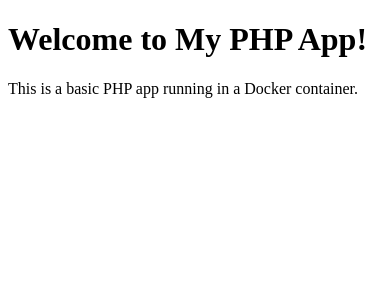
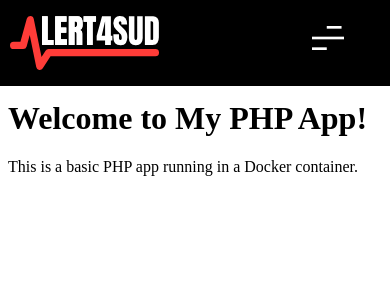
Before and after one commit to Code4sud/starter-php, a PHP site: page / in a window 390 px wide. Shown: the top 300 px of the page. Run offline with PHP 8.4, Linux system fonts and the light colour scheme.

Commit message:
add header and change host ingress

```diff
--- /dev/null
+++ b/header.php
@@ -0,0 +1,20 @@
+<header>
+    <nav class="container-header">
+        <a href="https://alert4sud.fr" class="logo-header">
+            <img src="public/images/logo-alert4sud.svg" alt="code4sud logo">
+        </a>
+        <div class="menu-container">
+            <button id="menuToggle" class="menu-burger">
+                <img src="public/images/burger-icon.svg" alt="menu burger">
+            </button>
+            <div id="drawer" class="drawer hidden">
+                <button id="closeDrawer" class="close-button">
+                    <svg class="close-icon" width="40" height="40" xmlns="http://www.w3.org/2000/svg" fill="white" viewBox="0 0 24 24"><path stroke="currentColor" stroke-width="2" d="M6 18L18 6M6 6l12 12"/></svg>
+                </button>
+                <div class="drawer-content">
+                    <ul id="menuList" class="menu-list"></ul>
+                </div>
+            </div>
+        </div>
+    </nav>
+</header>
--- a/index.php
+++ b/index.php
@@ -5,7 +5,7 @@ require 'src/db.php';
 
 // Create the table if it doesn't exist
 createTable();
-
+include 'header.php';
 $title = "Welcome to My PHP App!";
 $content = "<p>This is a basic PHP app running in a Docker container.</p>";
 
--- a/kube/ingress.yaml
+++ b/kube/ingress.yaml
@@ -7,10 +7,10 @@ metadata:
 spec:
   tls:
     - hosts:
-        - $PROJECT_NAME.ia4sud.fr
+        - $PROJECT_NAME.alert4sud.fr
       secretName: $PROJECT_NAME-sec
   rules:
-    - host: $PROJECT_NAME.ia4sud.fr
+    - host: $PROJECT_NAME.alert4sud.fr
       http:
         paths:
           - path: /
--- /dev/null
+++ b/public/css/header.css
@@ -0,0 +1,140 @@
+@import url('https://fonts.googleapis.com/css2?family=Anton&family=Open+Sans:ital,wght@0,300..800;1,300..800&display=swap');
+body.modal-open {
+    overflow: hidden;
+}
+
+header {
+    width: 100%;
+}
+
+header .container-header {
+    display: flex;
+    justify-content: space-between;
+    width: 100%;
+    padding: 20px;
+    position: fixed;
+    top: 0;
+    left: 0;
+    z-index: 1000;
+    right: 0;
+    background-color: black;
+}
+
+header .logo-header img {
+    max-width: 100%;
+}
+
+header .close-icon {
+    color: black;
+}
+
+header .menu-burger {
+    background: transparent !important;
+    border: none !important;
+    cursor: pointer !important;
+    padding: 0;
+    margin: 0;
+    width: 100%;
+    margin-right: 112px;
+    width: 100%;
+    margin-top: 10px;
+}
+
+header .menu-burger img {
+    width: 32px;
+    height: 100%;
+}
+
+header .menu-container {
+    height: 100%;
+}
+
+header .drawer {
+    position: fixed;
+    top: 0;
+    right: 0;
+    width: 100%;
+    height: 100%;
+    background-color: #fff375;
+    border: 1px solid #fff375;
+    display: flex;
+    flex-direction: column;
+    align-items: center;
+    justify-content: center;
+}
+
+header .hidden {
+    display: none;
+}
+
+header .close-button {
+    position: absolute;
+    top: 20px;
+    right: 20px;
+    background: none;
+    border: none;
+    cursor: pointer;
+}
+
+header .drawer-content {
+    display: flex;
+    justify-content: center;
+    align-items: center;
+    height: 100%;
+}
+
+header .menu-list {
+    display: flex;
+    flex-direction: column;
+    gap: 10px;
+}
+
+header .menu-list li {
+    list-style: none;
+}
+
+header .menu-item {
+    font-size: 2rem;
+    text-decoration: none;
+    display: flex;
+    align-items: self-start;
+    font-family: "Anton", system-ui;
+    color: black;
+}
+
+header .item-id {
+    font-family: "Open Sans", sans-serif;
+    font-size: 1rem;
+    margin-right: 10px;
+    color: red;
+}
+
+
+/* RESPONSIVE */
+
+@media (max-width: 768px) {
+    header .container-header {
+        padding: 16px 10px;
+    }
+    header .logo-header {
+        width: 190px !important;
+    }
+    header .menu-burger img {
+        width: 32px;
+    }
+}
+
+
+/* BETWEEN 768px and 1024px */
+
+@media (min-width: 768px) and (max-width: 1024px) {
+    header .logo-header {
+        width: 120px !important;
+    }
+}
+
+@media (min-width: 1024px) {
+    header .container-header {
+        padding: 20px;
+    }
+}
--- /dev/null
+++ b/public/css/main.css
@@ -0,0 +1,3 @@
+body {
+    margin-top: 100px !important;
+}
--- a/src/template.php
+++ b/src/template.php
@@ -7,11 +7,15 @@ function renderPage($title, $content) {
 <head>
     <meta charset="UTF-8">
     <meta name="viewport" content="width=device-width, initial-scale=1.0">
+    <link rel="stylesheet" href="public/css/main.css">
+    <link rel="stylesheet" href="public/css/header.css">
     <title>{$title}</title>
 </head>
 <body>
+
     <h1>{$title}</h1>
     <div>{$content}</div>
+    <script src="public/js/header.js"></script>
 </body>
 </html>
 HTML;
```
Also changed, not shown: public/js/header.js (added, +40 -0 lines), public/images/burger-icon.svg (added), public/images/logo-alert4sud.svg (added).
